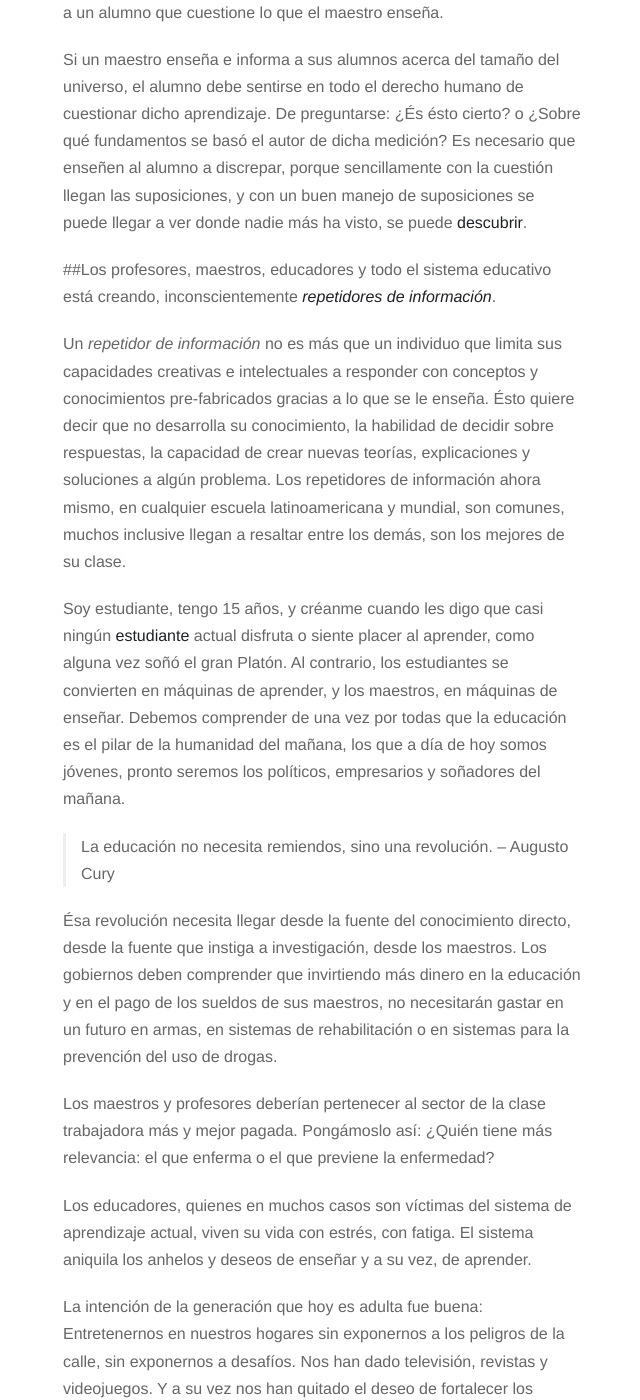
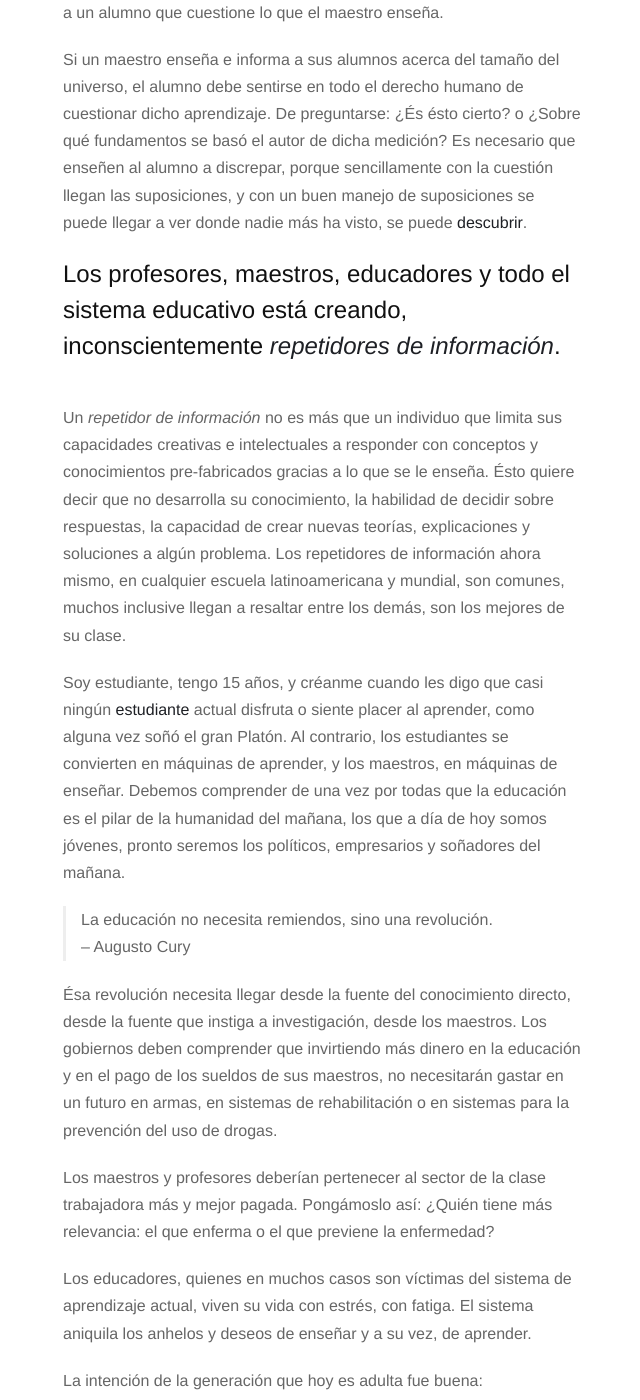
Before and after one commit to carloselhalabi/blog, a Jekyll site: the page built from _posts/2015-10-25-la-educacion-necesita-revolucionar-y-los-participes-soñar.md, in a window 1280 px wide and 1400 px high, scrolled down 1154 px. Shown: the whole window, without its empty margins (317-957 px from the left). Built offline with Jekyll 4.4.1, drawn with Linux system fonts in a browser that asks for light colours; nearby versions of some CDN libraries; some of the changed text lies outside the part shown.

Commit message:
fix titles typos

```diff
--- a/_posts/2015-10-25-la-educacion-necesita-revolucionar-y-los-participes-soñar.md
+++ b/_posts/2015-10-25-la-educacion-necesita-revolucionar-y-los-participes-soñar.md
@@ -17,14 +17,14 @@ Los maestros y el sistema educativo que nos apresa hoy día da más valor a una
 
 Si un maestro enseña e informa a sus alumnos acerca del tamaño del universo, el alumno debe sentirse en todo el derecho humano de cuestionar dicho aprendizaje. De preguntarse: ¿És ésto cierto? o ¿Sobre qué fundamentos se basó el autor de dicha medición? Es necesario que enseñen al alumno a discrepar, porque sencillamente con la cuestión llegan las suposiciones, y con un buen manejo de suposiciones se puede llegar a ver donde nadie más ha visto, se puede **descubrir**.
 
-##Los profesores, maestros, educadores y todo el sistema educativo está creando, inconscientemente ***repetidores de información***.
+## Los profesores, maestros, educadores y todo el sistema educativo está creando, inconscientemente ***repetidores de información***.
 
 Un *repetidor de información* no es más que un individuo que limita sus capacidades creativas e intelectuales a responder con conceptos y conocimientos pre-fabricados gracias a lo que se le enseña. Ésto quiere decir que no desarrolla su conocimiento, la habilidad de decidir sobre respuestas, la capacidad de crear nuevas teorías, explicaciones y soluciones a algún problema. Los repetidores de información ahora mismo, en cualquier escuela latinoamericana y mundial, son comunes, muchos inclusive llegan a resaltar entre los demás, son los mejores de su clase.
 
 Soy estudiante, tengo 15 años, y créanme cuando les digo que casi ningún **estudiante** actual disfruta o siente placer al aprender, como alguna vez soñó el gran Platón. Al contrario, los estudiantes se convierten en máquinas de aprender, y los maestros, en máquinas de enseñar. Debemos comprender de una vez por todas que la educación es el pilar de la humanidad del mañana, los que a día de hoy somos jóvenes, pronto seremos los políticos, empresarios y soñadores del mañana.
 
 
-> La educación no necesita remiendos, sino una revolución.
+> La educación no necesita remiendos, sino una revolución.<br>
 > -- <cite>Augusto Cury</cite>
 
 Ésa revolución necesita llegar desde la fuente del conocimiento directo, desde la fuente que instiga a investigación, desde los maestros. Los gobiernos deben comprender que invirtiendo más dinero en la educación y en el pago de los sueldos de sus maestros, no necesitarán gastar en un futuro en armas, en sistemas de rehabilitación o en sistemas para la prevención del uso de drogas.
@@ -37,11 +37,11 @@ La intención de la generación que hoy es adulta fue buena: Entretenernos en nu
 
 El sistema actual aplasta y humilla a quienes se equivocan, reciben malas calificaciones incluso sabiendo que el alumno se esforzó por construir una explicación propia. Si en cambio, el sistema apoyara emocionalmente a los que se equivocan, nuestra realidad sería distinta. Gracias a ser aplastados y humillados muchos estudiantes deciden bloquear ése balcón de inteligencia, ése espacio propio de creación y creatividad en el cual pueden ser grandes. Un gran profesor por equivocarse al calificar puede ser aplastado y humillado por sus colegas, recibiendo críticas que tal vez terminen por bloquear su pasión por enseñar. Muchas personas bloquean sus sueños porque al intentar realizarlo, muchos los aplastan y humillan sin argumento válido alguno. Es necesario resurgir con ésos sueños, es necesario construir de nuevo tus sueños, planteártelos y hacerlos la meta más importante de tu vida.
 
-##Necesitamos equivocarnos.
+## Necesitamos equivocarnos.
 
 Tenemos la necesidad de equivocarnos para perfeccionar nuestras mentes, nuestras habilidades. Einstein, por ejemplo, recogió alguna vez pedazos de papel que contenían mucho de lo que terminó siendo la Teoría de la Relatividad General. Una de las teorías más precisas y aceptadas en la ciencia moderna. Fleming, el inventor de la penicilina, nunca hubiese descubierto dicho medicamento a no ser que se equivocara dejando sin protección a una placa de cultivo en un laboratorio para que después un hongo la infectara. Un descuido lo llevó al descubrimiento de la penicilina, que ha salvado a millones de personas de la muerte y de dolores intensos. Muchos temen a los errores. Pero todo depende de cómo se les afronta.
 
-##Necesitamos soñadores.
+## Necesitamos soñadores.
 
 Necesitamos que la generación actual, que aprende, tenga muchísimos sueños. Es necesario que soñemos con ser padres para comprender que aunque nuestros padres no nos hayan dado todo lo que quisimos, nos dieron todo lo que pudieron. Necesitaremos sueños para comprender un "No” de los que te aman, pues éstas negaciones te prepararán para las negaciones de la vida, mucho más difíciles y duras.
 
@@ -51,7 +51,7 @@ Los jóvenes necesitamos comprender que a pesar de que la educación no nos est
 
 Necesitamos que la generación de educadores actuales sueñe. Que sueñe con educar. Que sueñe con hacer cada minuto presente en el aula de clases mucho más placentero que el anterior. Necesitamos que los maestros disfruten enseñar, para que los alumnos aprendan a disfrutar del aprendizaje. Necesitamos maestros que hagan partícipes a sus alumnos del teatro de la educación, que detengan ya y para siempre el modelo de un espectador pasivo que nunca aprende.
 
-##Necesitamos que un profesor sueñe con ser escultor de personalidades, que sueñe con ser un artesano de la vida.
+## Necesitamos que un profesor sueñe con ser escultor de personalidades, que sueñe con ser un artesano de la vida.
 
 Puedo casi asegurar que un maestro entablando una conversación interactiva entre él y sus alumnos logrará encariñarlos y hacerlos partícipes de la educación sin que ellos se den cuenta. En cambio, un maestro que escribe en un pizarrón y hace que sus alumnos copien lo que allí se encuentra muy pocas veces lograra completar en algún alumno el aprendizaje.
 
```
